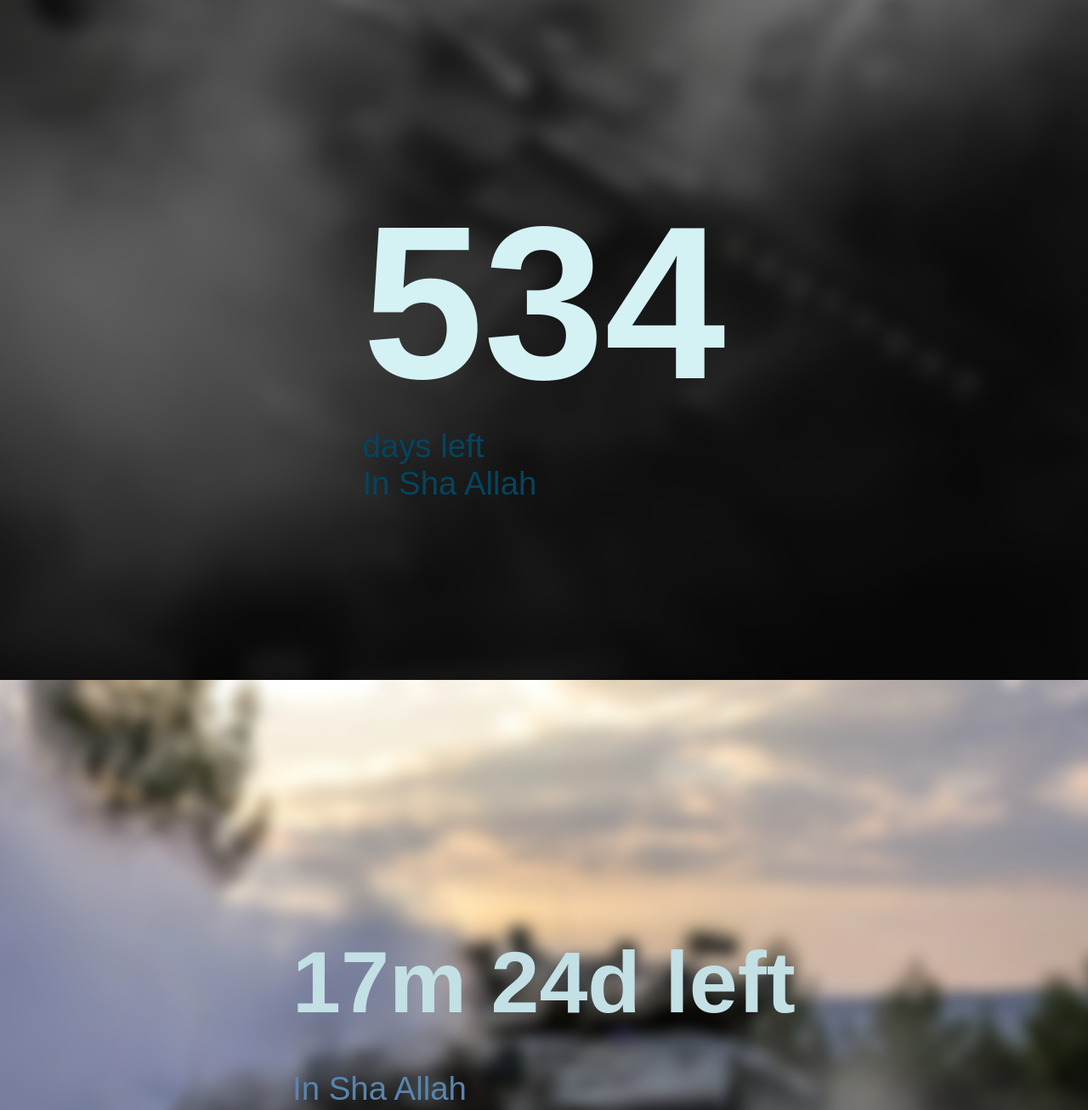
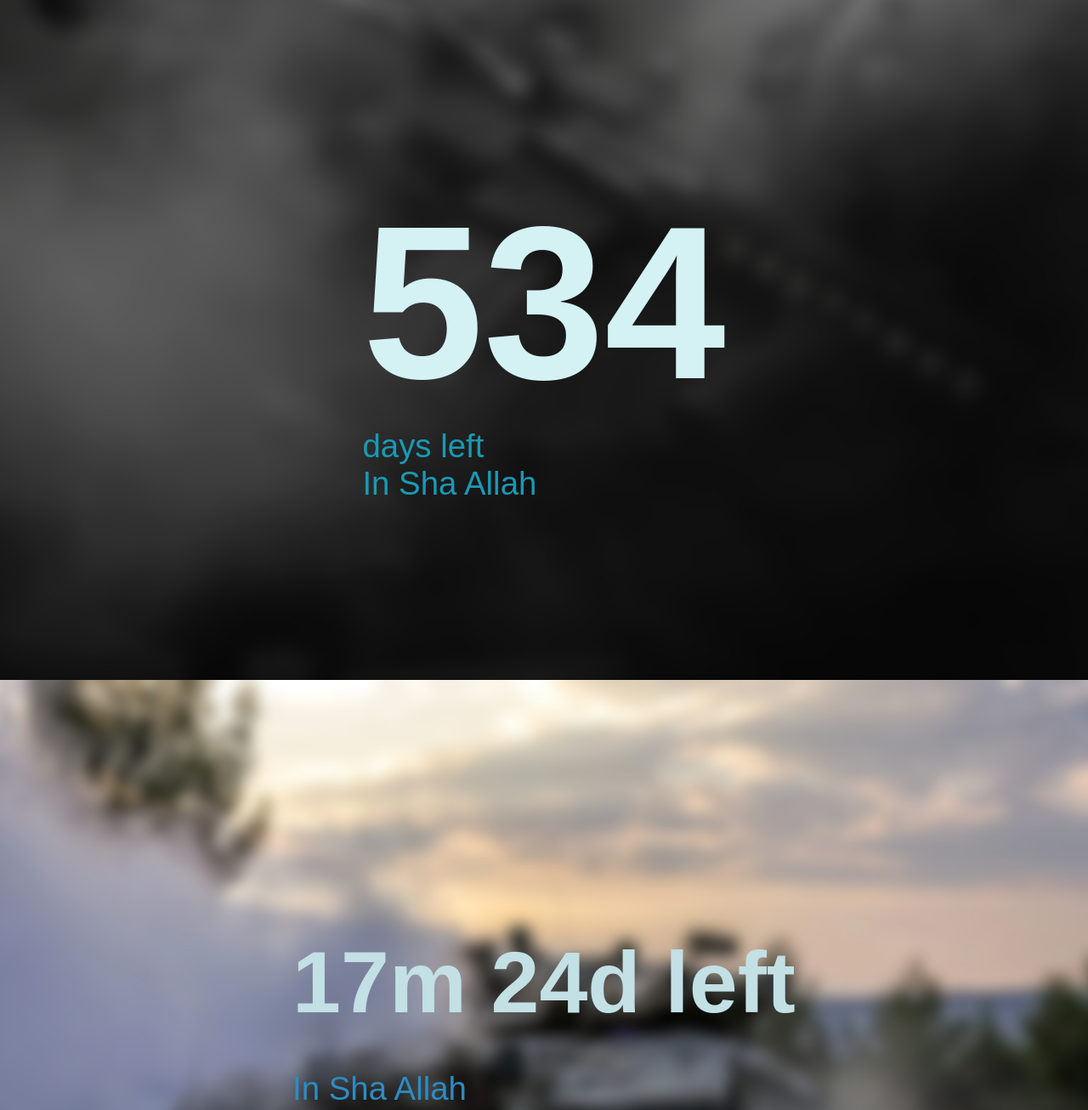
Before and after one commit to Faheem41/Faheem41.github.io, a plain HTML site: page 91/index.html in a window 1280 px wide. Shown: the top 1306 px of the page at 85% size. Drawn offline with Linux system fonts and the light colour scheme; a web font is replaced by a local one.

Commit message:
Update index.html

```diff
--- a/91/index.html
+++ b/91/index.html
@@ -25,12 +25,12 @@
     <link rel="preconnect" href="https://fonts.gstatic.com" crossorigin>
     <link href="https://fonts.googleapis.com/css2?family=LXGW+Marker+Gothic&display=swap" rel="stylesheet">
     <div class="pg" id="pg1">
-        <p style="font-size: 3vw; color: #05445e;">
+        <p style="font-size: 3vw; color: #189ab4;">
             <strong id="day" style="font-size: 20vw; color: #d4f1f4;">76</strong><br>days left<br>In Sha Allah
         </p>
     </div>
     <div class="pg" id="pg2">
-        <p style="font-size: 3vw; color: #5885af;">
+        <p style="font-size: 3vw; color: #2e8bc0;">
             <strong id="month" style="font-size: 8vw; color: #c3e0e5">76</strong><br><br>In Sha Allah
         </p>
     </div>
```
